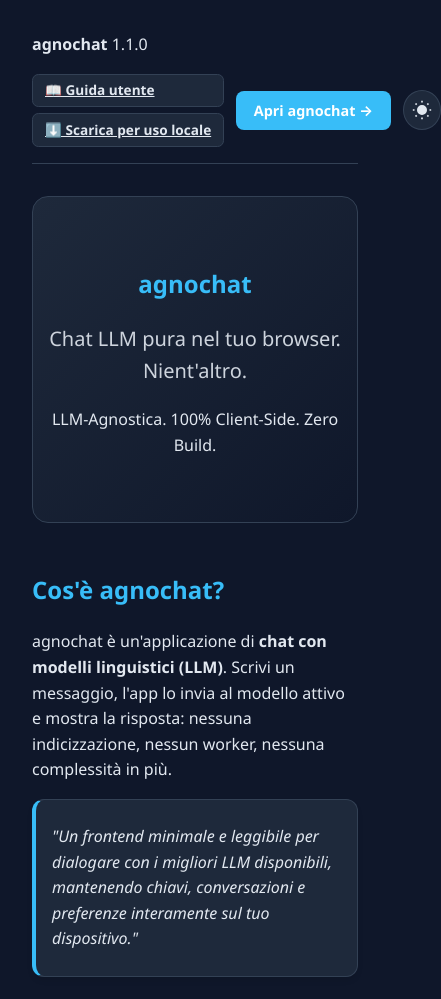
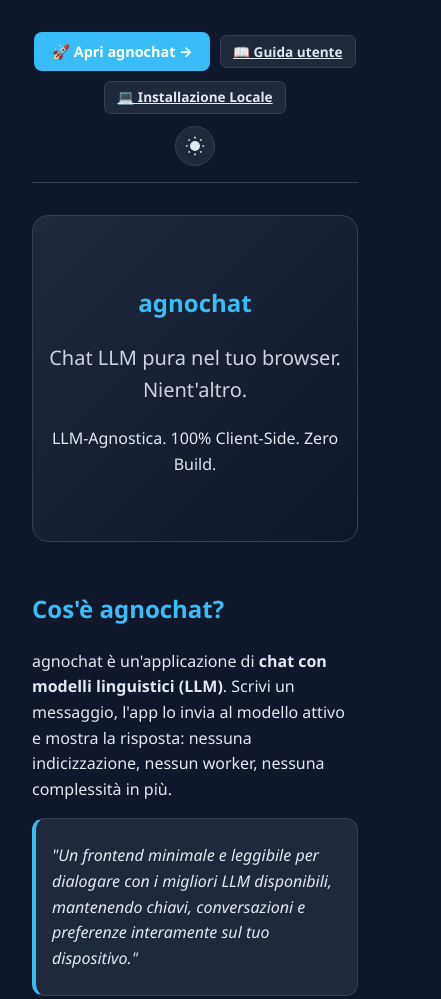
Before and after one commit to gmaterni/agnochat, a plain HTML site: page static/agnochat.html in a window 390 px wide. Shown: the top 999 px of the page, 441 px wide, since content can reach past the window. Drawn offline with Linux system fonts and the light colour scheme.

Commit message:
09-09-26 (17:19)

```diff
--- a/static/agnochat.html
+++ b/static/agnochat.html
@@ -52,7 +52,7 @@
 
         header {
             display: flex;
-            justify-content: space-between;
+            justify-content: flex-end;
             align-items: center;
             border-bottom: 1px solid var(--border-color);
             padding-bottom: 1rem;
@@ -235,19 +235,41 @@
 
         .secondary-links {
             display: flex;
+            flex-direction: row;
+            align-items: center;
+            flex-wrap: wrap;
+            gap: 0.6rem;
+        }
+
+        .launch-links {
+            display: flex;
             flex-direction: column;
-            gap: 0.4rem;
+            align-items: center;
+            gap: 0.6rem;
+            margin-top: 1.5rem;
+        }
+
+        .launch-links .launch-link {
+            font-size: 0.95rem;
+            color: var(--link-color);
+            text-decoration: none;
+        }
+
+        .launch-links .launch-link:hover {
+            text-decoration: underline;
         }
 
         @media (max-width: 600px) {
             header {
-                flex-direction: column;
-                align-items: flex-start;
-                gap: 1rem;
+                justify-content: center;
             }
             .header-actions {
                 width: 100%;
-                justify-content: space-between;
+                justify-content: center;
+                flex-wrap: wrap;
+            }
+            .secondary-links {
+                justify-content: center;
             }
         }
     </style>
@@ -255,13 +277,12 @@
 <body data-theme="dark">
     <div class="container">
         <header>
-            <div class="logo"><strong>agnochat</strong> 1.1.0</div>
             <div class="header-actions">
                 <div class="secondary-links">
+                    <a href="index.html" class="btn-launch-small">🚀 Apri agnochat →</a>
                     <a href="README.html" class="readme-link">📖 Guida utente</a>
-                    <a href="installazione.html" class="install-link">⬇️ Scarica per uso locale</a>
+                    <a href="installazione.html" class="install-link">💻 Installazione Locale</a>
                 </div>
-                <a href="index.html" class="btn-launch-small">Apri agnochat →</a>
                 <button class="theme-toggle" id="theme-btn" title="Cambia Tema">
                     <svg class="icon icon-sun" viewBox="0 0 24 24" fill="none" stroke="currentColor" stroke-width="2">
                         <circle cx="12" cy="12" r="5" />
@@ -369,13 +390,11 @@
         <div class="launch-box">
             <h2>Pronto a iniziare?</h2>
             <p>Nessuna registrazione, nessuna installazione: apri l'app e inizia a chattare.</p>
-            <br>
-            <a href="index.html" class="btn-launch">Avvia agnochat Now</a>
-            <p style="margin-top: 1.5rem;">
-                <a href="README.html">Consulta la guida utente completa</a>
-                &nbsp;|&nbsp;
-                <a href="installazione.html">Scarica agnochat da GitHub e usala in locale</a>
-            </p>
+            <div class="launch-links">
+                <a href="index.html" class="btn-launch">🚀 Apri agnochat</a>
+                <a href="README.html" class="launch-link">📖 Guida utente</a>
+                <a href="installazione.html" class="launch-link">💻 Installazione Locale</a>
+            </div>
         </div>
 
         <footer style="margin-top: 4rem; text-align: center; font-size: 0.8rem; opacity: 0.6;">
```
Also changed, not shown: index.html (+6 -5 lines), static/index.html (+1 -0 lines).
